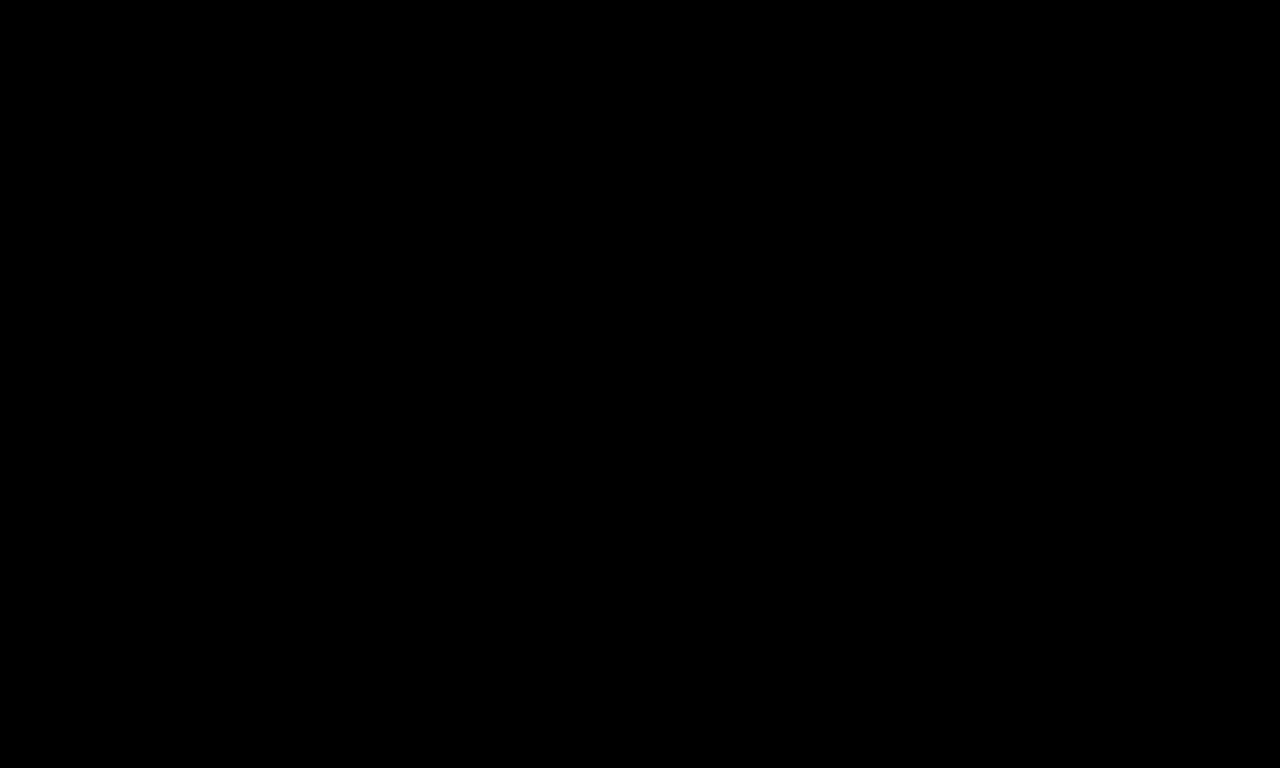
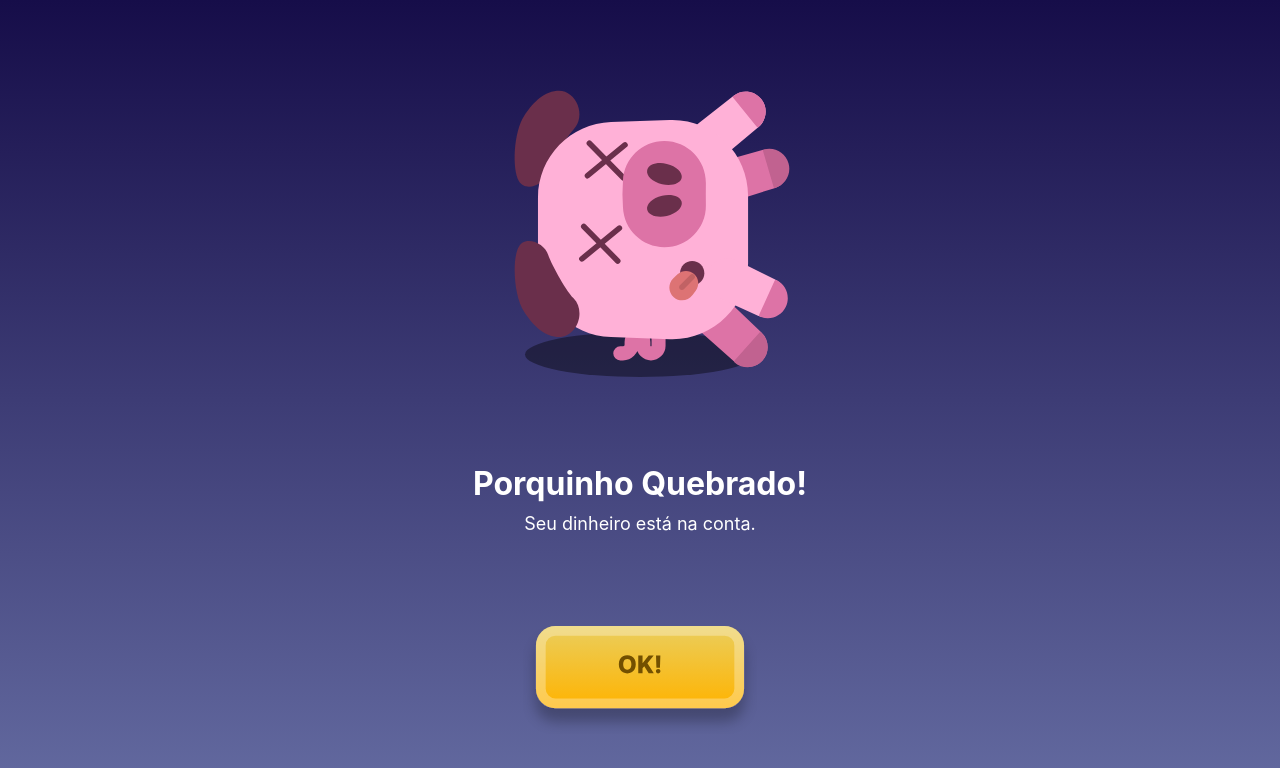
Before and after one commit to vanessanascimento28/OinkBank, a React (Vite) app: page /dead in a window 1280 px wide. Shown: the top 768 px of the page. Built offline with nearby package versions, Linux system fonts and the light colour scheme.

Commit message:
"dead screen"

```diff
--- a/src/blocks/DeadScreen.css
+++ b/src/blocks/DeadScreen.css
@@ -1,5 +1,86 @@
 .dead-screen {
+  display: flex;
+  flex-direction: column;
+  align-items: center;
   min-height: 100vh;
   min-height: 100dvh;
-  background: #000000;
+  background: linear-gradient(to bottom, #160d49 0%, #646ba1 100%);
 }
+
+.dead__content {
+  flex: 1;
+  display: flex;
+  flex-direction: column;
+  align-items: center;
+  justify-content: center;
+}
+
+.dead__pig-area {
+  position: relative;
+  display: grid;
+  place-items: center;
+  margin-bottom: 70px;
+}
+
+.dead__pig {
+  max-width: 300px;
+  height: 312px;
+  display: block;
+  position: relative;
+  z-index: 1;
+}
+
+.dead__pig-shadow {
+  width: 230px;
+  height: 45px;
+  margin-top: -28px;
+  border-radius: 50%;
+  background: black;
+  position: absolute;
+  left: 50%;
+  transform: translateX(-50%);
+  top: calc(100% - 18px);
+  z-index: 0;
+  opacity: 0.4;
+  pointer-events: none;
+}
+
+.dead__title {
+  max-width: 350px;
+  height: 39px;
+  font-size: 32px;
+  font-weight: 700;
+  color: #ffffff;
+  text-align: center;
+  margin: 16px 0 10px 0;
+}
+
+.dead__subtitle {
+  font-size: 18px;
+  font-weight: 400;
+  color: #ffffff;
+  text-align: center;
+  margin: 0;
+  max-width: 350px;
+  height: 22px;
+}
+
+.dead__ok-btn {
+  background: none;
+  border: none;
+  padding: 0;
+  cursor: pointer;
+  margin-top: 91px;
+  transition: transform 0.15s ease, filter 0.15s ease;
+}
+
+.dead__ok-btn:active {
+  transform: scale(0.94);
+  filter: brightness(0.95);
+}
+
+.dead__ok-icon {
+  max-width: 273px;
+  height: 108px;
+  display: block;
+}
--- a/src/blocks/HmrScreen.css
+++ b/src/blocks/HmrScreen.css
@@ -69,17 +69,10 @@
 }
 
 @keyframes coinBurst {
-  0% {
-    transform: translate(0, 0) scale(0.6) rotate(0deg);
-    opacity: 0;
-  }
-  10% {
-    opacity: 1;
-  }
-  100% {
-    transform: translate(var(--tx), var(--ty)) scale(1) rotate(360deg);
-    opacity: 0;
-  }
+  0%   { transform: translate(0, 0) scale(0.6) rotate(0deg); opacity: 0; }
+  15%  { opacity: 1; }
+  70%  { opacity: 1; }
+  100% { transform: translate(var(--tx), var(--ty)) scale(1) rotate(360deg); opacity: 0; }
 }
 
 .hmr__coin {
--- a/src/components/DeadScreen.jsx
+++ b/src/components/DeadScreen.jsx
@@ -1,9 +1,34 @@
 import React from "react";
+import { useNavigate } from "react-router-dom";
 import "../blocks/DeadScreen.css";
 
+import deadPig from "../images/deadPig.svg";
+import okButton from "../images/okButton.svg";
+
 function DeadScreen() {
+  const navigate = useNavigate();
+
   return (
-    <div className="dead-screen" />
+    <div className="dead-screen">
+      <main className="dead__content">
+        <div className="dead__pig-area">
+          <img src={deadPig} alt="Porquinho quebrado" className="dead__pig" />
+          <div className="dead__pig-shadow" aria-hidden="true"></div>
+        </div>
+
+        <h1 className="dead__title">Porquinho Quebrado!</h1>
+        <p className="dead__subtitle">Seu dinheiro está na conta.</p>
+
+        <button
+          className="dead__ok-btn"
+          type="button"
+          onClick={() => navigate("/")}
+          aria-label="Voltar para a Home"
+        >
+          <img src={okButton} alt="OK" className="dead__ok-icon" />
+        </button>
+      </main>
+    </div>
   );
 }
 
```
